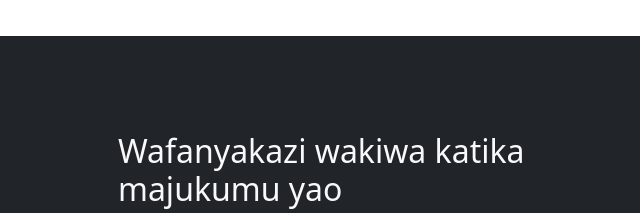
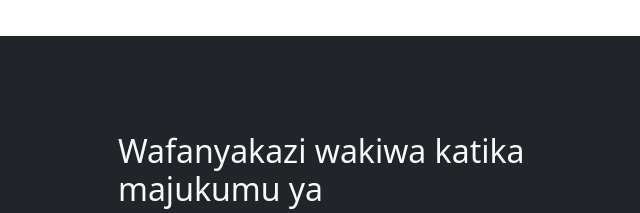
Before and after one commit to yahmudymaujanja/disaster, a plain HTML site: page index.html in a window 1280 px wide. Shown: the part 1400-1613 px from the top of the page, 0-640 px from the left. Drawn offline with nearby package versions, Linux system fonts and the light colour scheme.

Commit message:
Update index.html

```diff
--- a/index.html
+++ b/index.html
@@ -177,7 +177,7 @@
             <div class="row align-items-center justify-content-between">
 
                 <div class="col-md p-5">
-                    <h2>Wafanyakazi wakiwa katika majukumu yao</h2>
+                    <h2>Wafanyakazi wakiwa katika majukumu ya</h2>
                     <p class="lead">
                         Taarifa hii ya maafa  inachambua maafa mbali mbali ambayo yamejitokeza katika kipindi cha miezi sita mwaka 2019 katika Wilaya ya Kaskazini “A” Unguja
 
```
